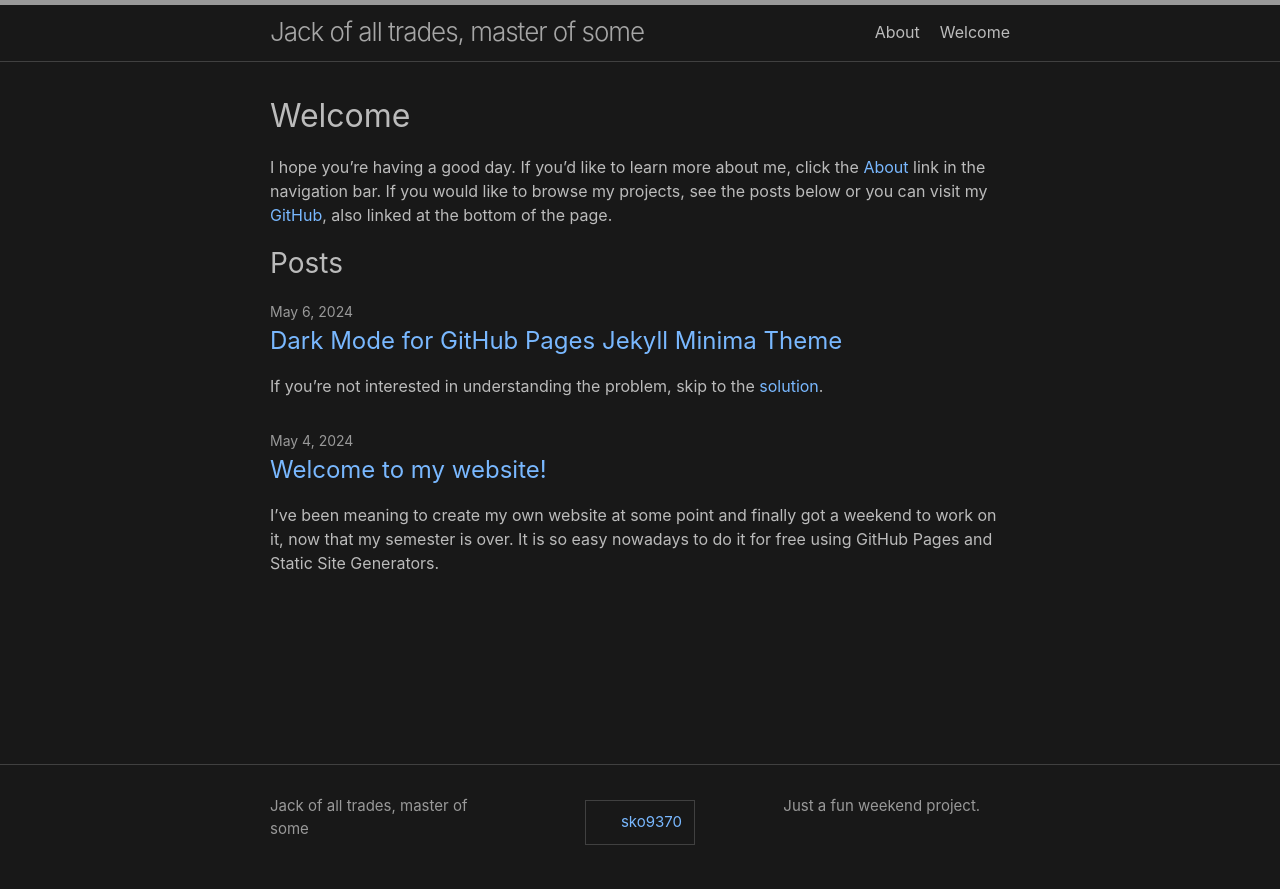
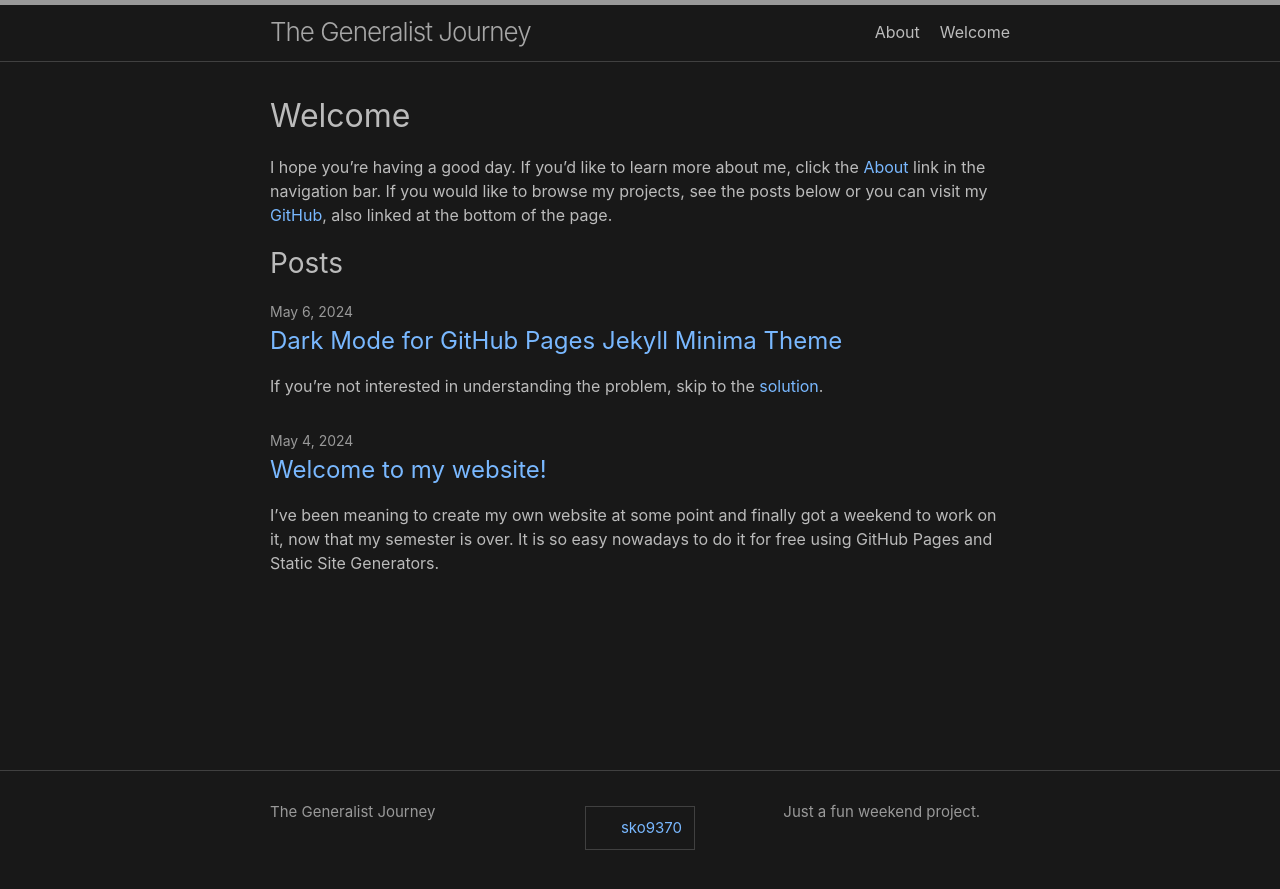
Before and after one commit to sko9370/sko9370.github.io, a Jekyll site: the page built from docs/index.md, in a window 1280 px wide. Shown: the top 889 px of the page. Built offline with Jekyll 4.4.1, drawn with Linux system fonts in a browser that asks for light colours.

Commit message:
Update _config.yml

```diff
--- a/docs/_config.yml
+++ b/docs/_config.yml
@@ -18,7 +18,7 @@
 # You can create any custom variable you would like, and they will be accessible
 # in the templates via {{ site.myvariable }}.
 
-title: Jack of all trades, master of some
+title: The Generalist Journey
 # author: Sang Oh
 # email: don't email me
 description: >- # this means to ignore newlines until "baseurl:"
```
